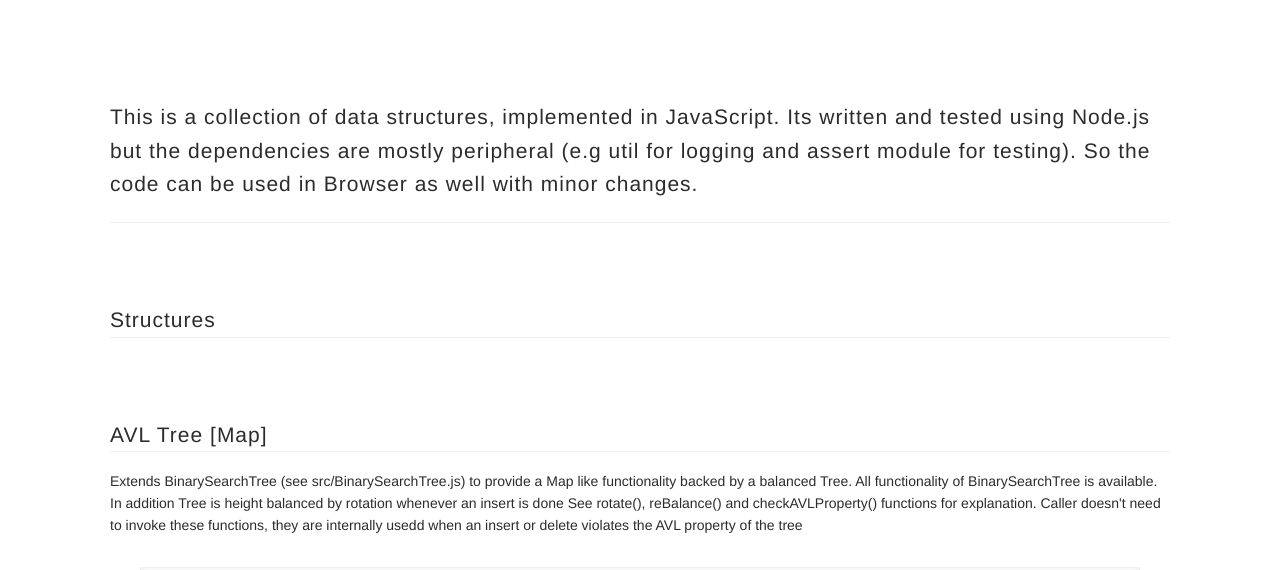
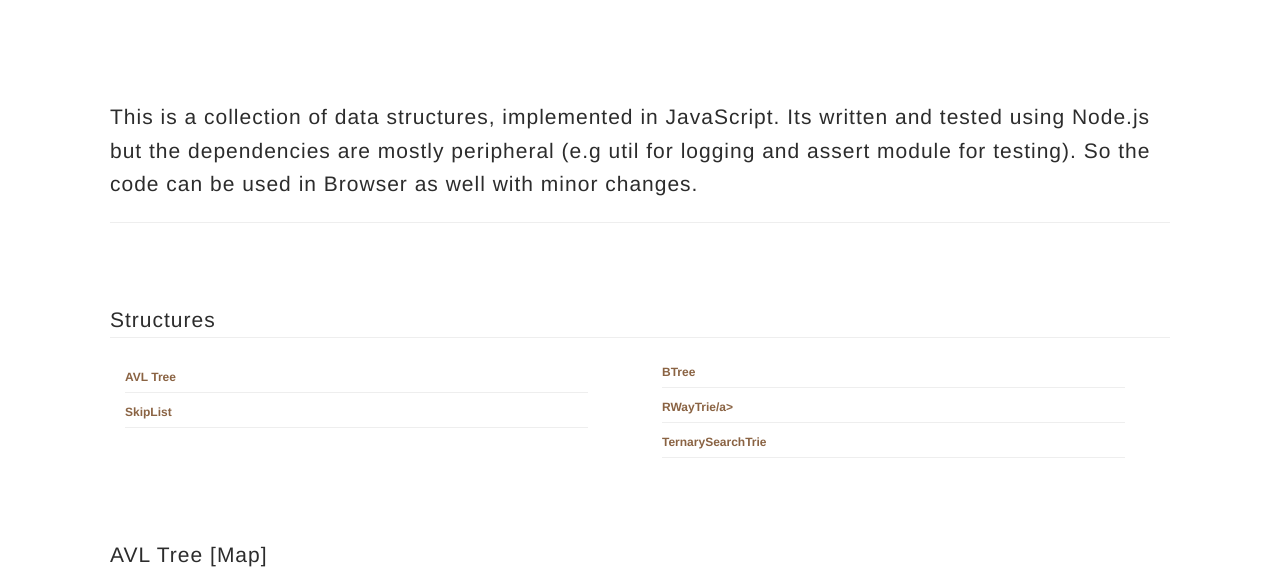
Before and after one commit to monmohan/dsjslib, a website: page index.html in a window 1280 px wide. Shown: the part 230-800 px from the top of the page. Drawn offline with Linux system fonts and the light colour scheme.

Commit message:
Update index.html

```diff
--- a/index.html
+++ b/index.html
@@ -12,6 +12,14 @@
 (e.g util for logging and assert module for testing). So the code can be used in Browser as well with minor changes.</p></h2>
 
 <h2 id="structs">Structures</h2>
+
+<ul>
+<li><a href="#avl-tree-map">AVL Tree</a></li>
+<li><a href="#skiplist-map">SkipList</a></li>
+<li><a href="#btree">BTree</a></li>
+<li><a href="rwaytrie-map-optimized-for-string-keys">RWayTrie/a></li>
+<li><a href="ternarysearchtrie-map">TernarySearchTrie</a></li>
+</ul>
 
 <h2 id="avl-tree-map">AVL Tree [Map]</h2>
 <p>Extends BinarySearchTree (see src/BinarySearchTree.js) to provide a Map like functionality backed by a balanced Tree. All functionality of BinarySearchTree is available. In addition Tree is height balanced by rotation whenever an insert is done See rotate(), reBalance() and checkAVLProperty() functions for explanation. Caller doesn't need to invoke these functions, they are internally usedd when an insert or delete violates the AVL property of the tree</p>
@@ -111,7 +119,7 @@ rTrie.keysWithPrefix(prefix_chars) </p>
 
 <p>Known Limitations: None</p>
 
-<h2 id="ternarysearchtrie-map-optimized-for-string-keys">TernarySearchTrie [Map optimized for String keys]</h2>
+<h2 id="ternarysearchtrie-map">TernarySearchTrie [Map optimized for String keys]</h2>
 <p>[Reference: Algorithms, 4th Edition by Robert Sedgewick and Kevin Wayne]</p>
 <p>Data structure supporting String keys, for fast retrieval of values associated with string and provide prefix searches. Functions are same as RWayTrie</p>
 <p><pre><code>
```
